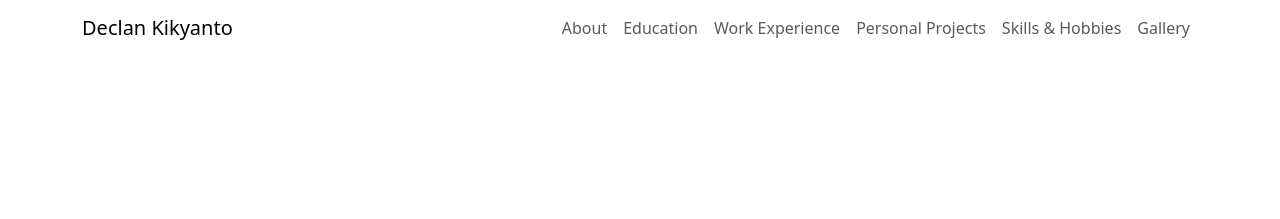
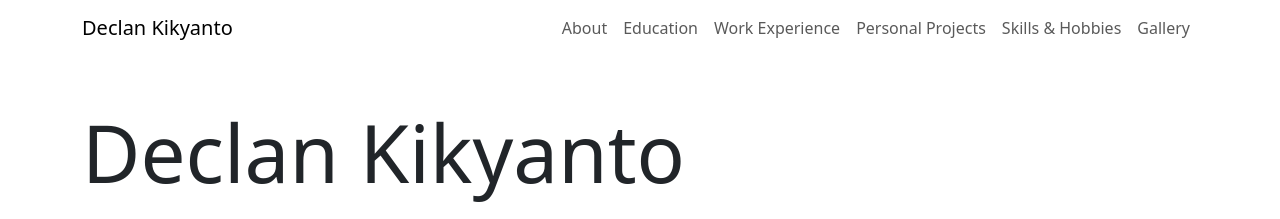
Before and after one commit to imdikk/personalproject, a plain HTML site: page index.html in a window 1280 px wide. Drawn offline with nearby package versions, Linux system fonts and the light colour scheme.

Commit message:
adding hero section to index.html

```diff
--- a/index.html
+++ b/index.html
@@ -44,6 +44,19 @@
         </div>
     </nav>
 
+    <!-- Hero -->
+
+    <section class="p-5 text-lg-start">
+        <div class="container">
+            <div>
+                <div>
+                    <h1 class="display-1">Declan Kikyanto</h1>
+                </div>
+                <img class="img-fluid" src="images/image.jpg" alt="">
+            </div>
+        </div>
+    </section>
+
     <script src="https://cdn.jsdelivr.net/npm/bootstrap@5.3.3/dist/js/bootstrap.min.js" integrity="sha384-0pUGZvbkm6XF6gxjEnlmuGrJXVbNuzT9qBBavbLwCsOGabYfZo0T0to5eqruptLy" crossorigin="anonymous"></script>
 </body>
 </html>
```
